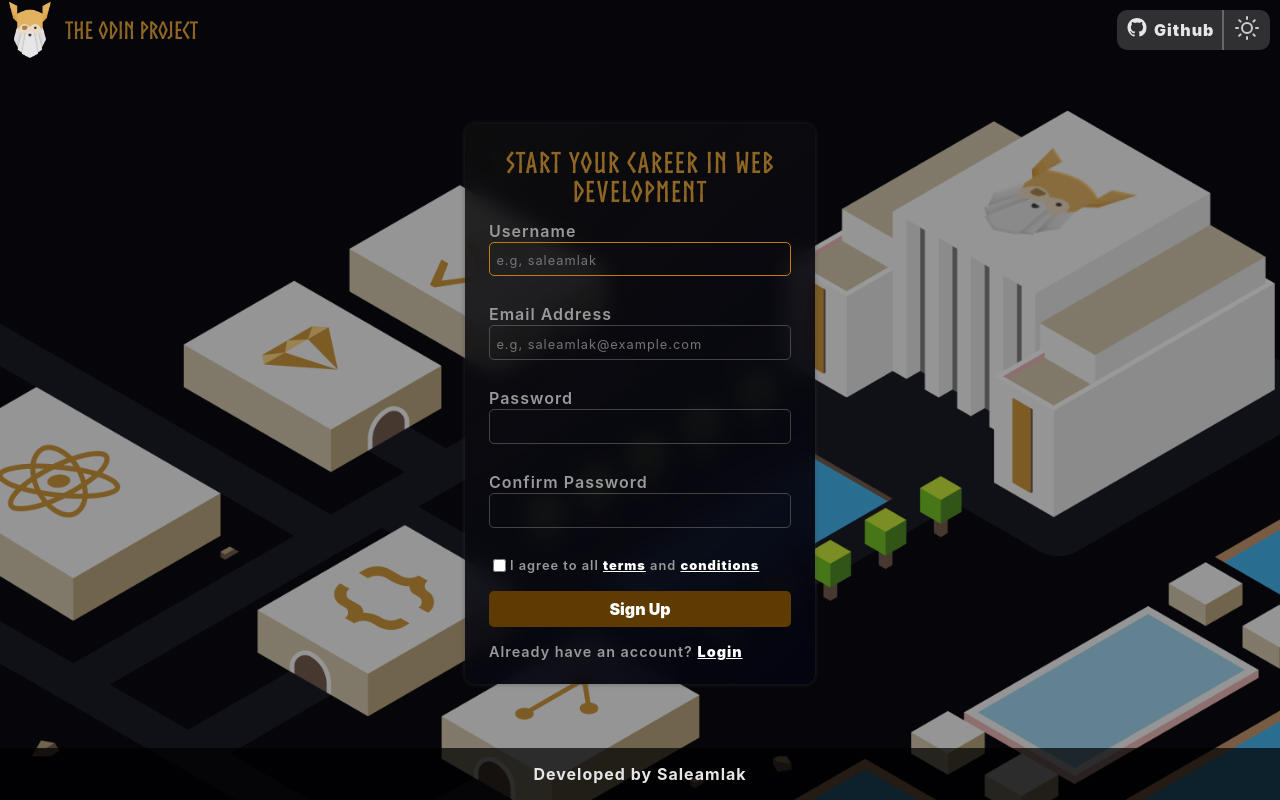
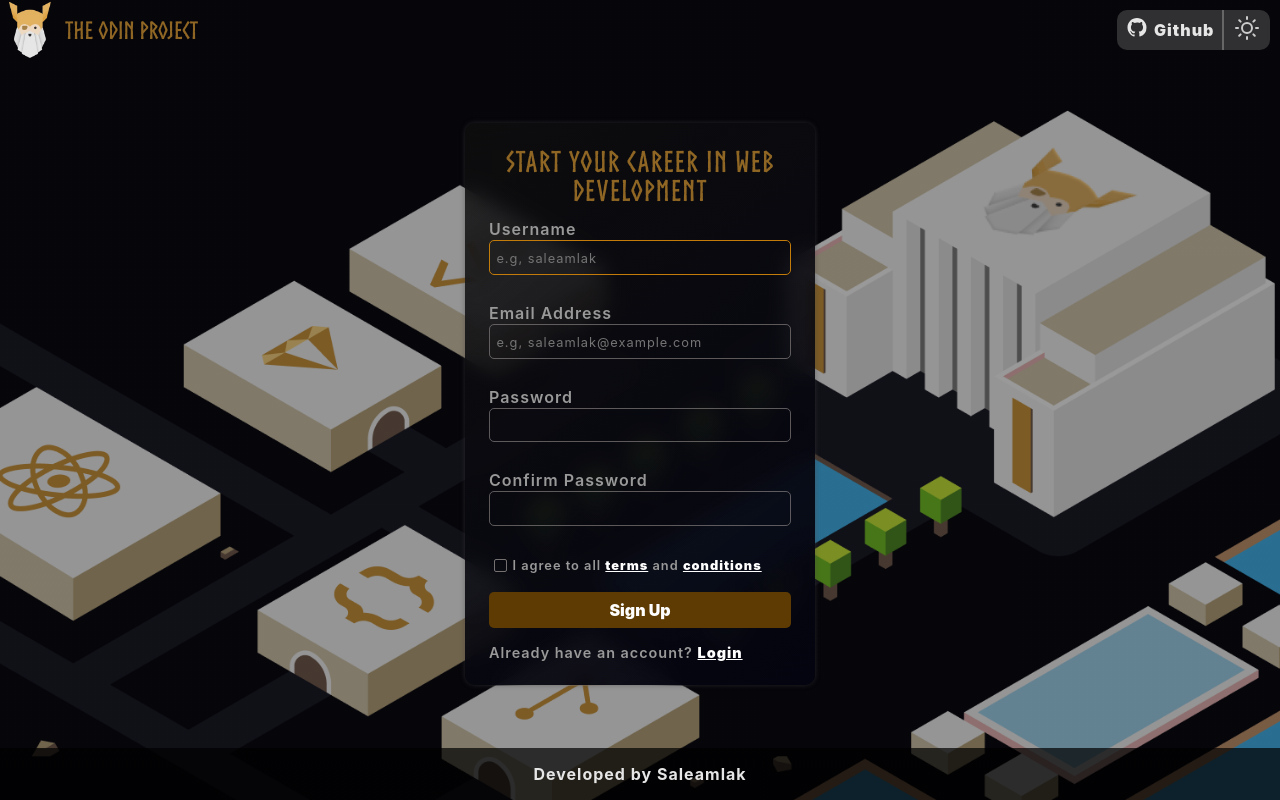
Before and after one commit to SaleamlakH/sign-up-form, a plain HTML site: page index.html in a window 1280 px wide. Drawn offline with Linux system fonts and the light colour scheme.

Commit message:
Style: Add custom style for the checkbox
The checkbox has background color that doesn't fit to the form
background well.

```diff
--- a/style.css
+++ b/style.css
@@ -148,7 +148,7 @@ input:not([type='checkbox']) {
     width: 100%;
     padding: 0.4em;
     background-color: transparent;
-    border:1px solid hsl(0 2 50 / 50%);
+    border:1px solid hsl(0 2 50 / 70%);
     border-radius: 5px;
     letter-spacing: 1px;
 }
@@ -157,9 +157,37 @@ input::placeholder {
     font-size: 0.8em;
 }
 
-input:focus {
+input:not([type='checkbox']):focus {
     outline: none;
     border: 1.5px solid hsl(37, 91%, 40%);
+}
+
+input[type='checkbox'] {
+    appearance: none;
+    margin: 0.3em;
+    height: 0.8em;
+    width: 0.8em;
+    border:1px solid hsl(0 2 50 / 90%);
+    border-radius: 2px;
+    position: relative;
+}
+
+input[type='checkbox']::before {
+    content: '✔';
+    color: hsl(0 0 100);
+    font-size: 0.8em;
+    position: absolute;
+    right: -0.5px;
+    top: -1.5px;
+    visibility: hidden;
+}
+
+input[type='checkbox']:checked::before{
+    visibility: visible;
+}
+
+input[type='checkbox']:checked {
+    background-color: hsl(120 100 30);
 }
 
 .hint {
```
